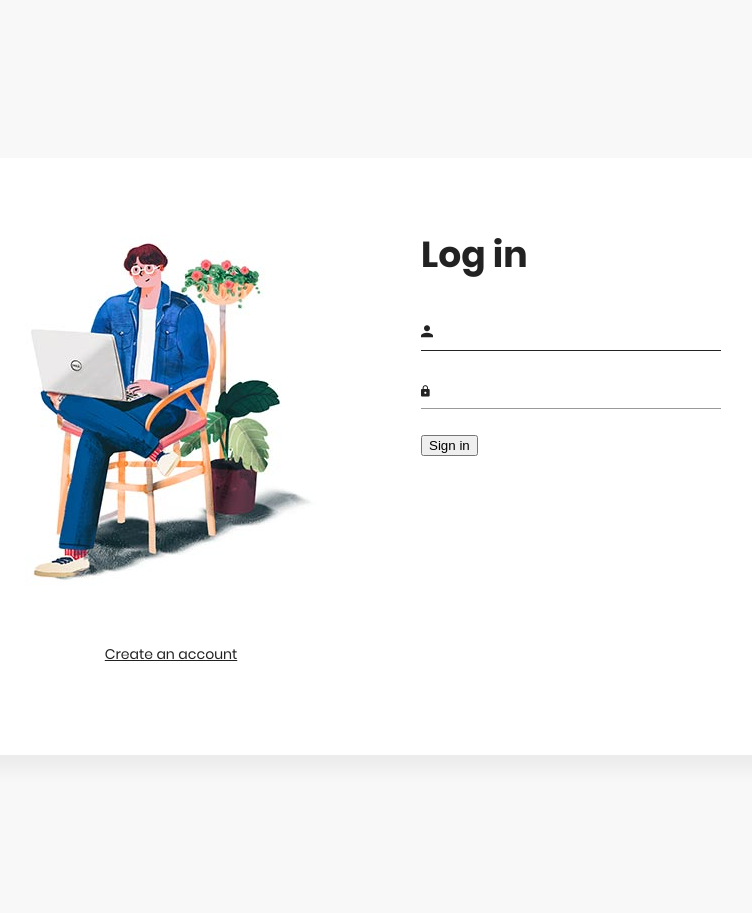
After one commit to HodaSheir/symfony_task, a Symfony app: template templates/security/login.html.twig in a window 1280 px wide. The commit adds this page. Shown: the whole page, without its empty margins (279-1031 px from the left). Run offline with Twig, Linux system fonts and the light colour scheme; the template is opened without the code that fills it, so the values that code supplies are empty; some libraries are stand-ins or nearby versions.

Commit message:
login logout

```diff
--- a/src/Controller/RegistrationController.php
+++ b/src/Controller/RegistrationController.php
@@ -48,4 +48,7 @@ class RegistrationController extends AbstractController
         return $this->render('registration/login.html.twig');
     }
 
+    public function logout(){
+        return $this->render('registration/login.html.twig');
+    }
 }
--- /dev/null
+++ b/templates/security/login.html.twig
@@ -0,0 +1,109 @@
+{#{% extends 'base.html.twig' %}
+
+{% block title %}Log in!{% endblock %}
+
+{% block body %}
+<form method="post">
+    {% if error %}
+        <div class="alert alert-danger">{{ error.messageKey|trans(error.messageData, 'security') }}</div>
+    {% endif %}
+
+    {% if app.user %}
+        <div class="mb-3">
+            You are logged in as {{ app.user.username }}, <a href="{{ path('app_logout') }}">Logout</a>
+        </div>
+    {% endif %}
+
+    <h1 class="h3 mb-3 font-weight-normal">Please sign in</h1>
+    <label for="inputEmail">Email</label>
+    <input type="email" value="{{ last_username }}" name="email" id="inputEmail" class="form-control" required autofocus>
+    <label for="inputPassword">Password</label>
+    <input type="password" name="password" id="inputPassword" class="form-control" required>
+
+    <input type="hidden" name="_csrf_token"
+           value="{{ csrf_token('authenticate') }}"
+    >
+
+    {#
+        Uncomment this section and add a remember_me option below your firewall to activate remember me functionality.
+        See https://symfony.com/doc/current/security/remember_me.html
+
+        <div class="checkbox mb-3">
+            <label>
+                <input type="checkbox" name="_remember_me"> Remember me
+            </label>
+        </div>
+
+
+    <button class="btn btn-lg btn-primary" type="submit">
+        Sign in
+    </button>
+</form>
+{% endblock %} #}
+{# empty Twig template #}
+<!DOCTYPE html>
+<html lang="en">
+    <head>
+        <meta charset="UTF-8">
+        <meta name="viewport" content="width=device-width, initial-scale=1.0">
+        <meta http-equiv="X-UA-Compatible" content="ie=edge">
+        <title>Login Form by Colorlib</title>
+
+        <!-- Font Icon -->
+        <link rel="stylesheet" href="fonts/material-icon/css/material-design-iconic-font.min.css">
+
+        <!-- Main css -->
+        <link rel="stylesheet" href="css/style.css">
+    </head>
+    <body>
+
+        <div class="main">
+            <!-- Sing in  Form -->
+            <section class="sign-in" id="login_part">
+                <div class="container">
+                    <div class="signin-content">
+                        <div class="signin-image">
+                            <figure><img src="images/signin-image.jpg" alt="sing up image"></figure>
+                            <a href="register" class="signup-image-link">Create an account</a>
+                        </div>
+
+                        <div class="signin-form">
+                            <h2 class="form-title">Log in</h2>
+                            <form method="POST" class="register-form" id="login-form" action="login">
+                                <div class="form-group">
+                                    <label for="inputEmail"><i class="zmdi zmdi-account material-icons-name"></i></label>
+                                    <input type="email" value="" name="email" id="inputEmail" class="form-control" required autofocus>
+                                </div>
+                                <div class="form-group">
+                                    <label for="inputPassword"><i class="zmdi zmdi-lock"></i></label>
+                                    <input type="password" name="password" id="inputPassword" class="form-control" required>
+                                </div>
+                                <input type="hidden" name="_csrf_token"
+                                       value="{{ csrf_token('authenticate') }}"
+                                       >
+                                <button class="btn btn-lg btn-primary" type="submit">
+                                    Sign in
+                                </button>
+                                {#   <div class="form-group">
+                                       <label for="your_name"><i class="zmdi zmdi-account material-icons-name"></i></label>
+                                       <input type="text" name="your_name" id="your_name" placeholder="Your Name"/>
+                                   </div>
+                                   <div class="form-group">
+                                       <label for="your_pass"><i class="zmdi zmdi-lock"></i></label>
+                                       <input type="password" name="your_pass" id="your_pass" placeholder="Password"/>
+                                   </div>
+                                   <div class="form-group form-button">
+                                       <input type="submit" name="signin" id="signin" class="form-submit" value="Log in"/>
+                                   </div>#}
+                            </form>
+                        </div>
+                    </div>
+                </div>
+            </section>
+        </div>
+
+        <!-- JS -->
+        <script src="vendor/jquery/jquery.min.js"></script>
+        <script src="js/main.js"></script>
+    </body><!-- This templates was made by Colorlib (https://colorlib.com) -->
+</html>
```
Also changed, not shown: config/routes.yaml (+8 -2 lines), src/Controller/DefaultController.php (+42 -6 lines), src/Form/RegistrationFormType.php (+7 -6 lines), src/Security/LoginFormAuthenticator.php (added, +105 -0 lines), 1 other file.
